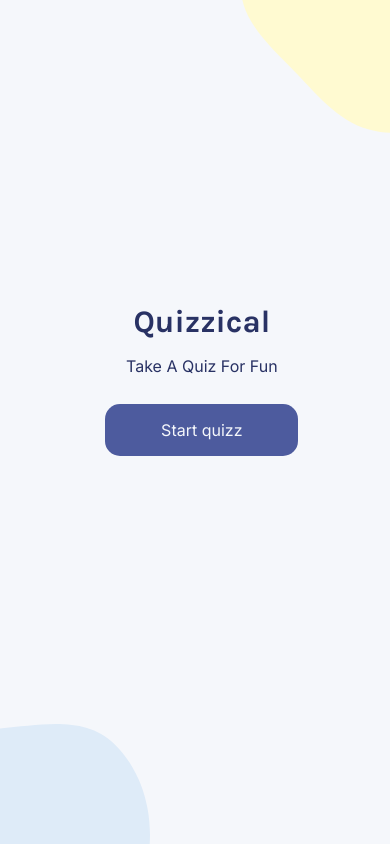
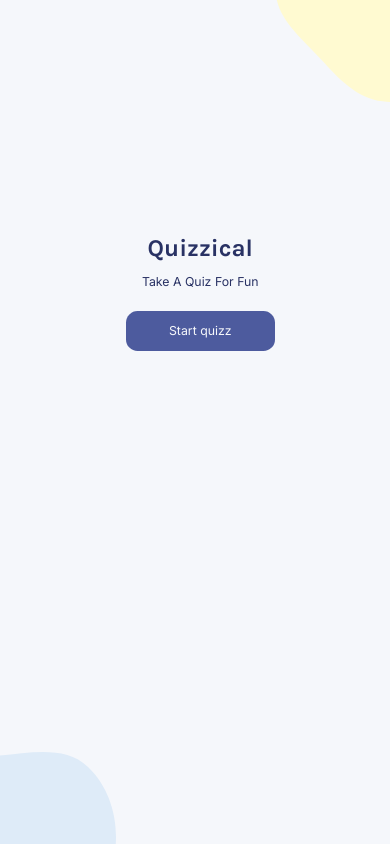
Before and after one commit to daeix/quizzical, a React (Vite) app: page / in a window 390 px wide. Built offline with nearby package versions, Linux system fonts and the light colour scheme.

Commit message:
Update Quizz.css

```diff
--- a/src/Quizz.css
+++ b/src/Quizz.css
@@ -119,6 +119,10 @@ input[type="radio"] {
     gap: 0.7em;
   }
 
+  body{
+    zoom: 0.77
+  }
+
   .quizz-page {
     margin-top: 0;
   }
```
